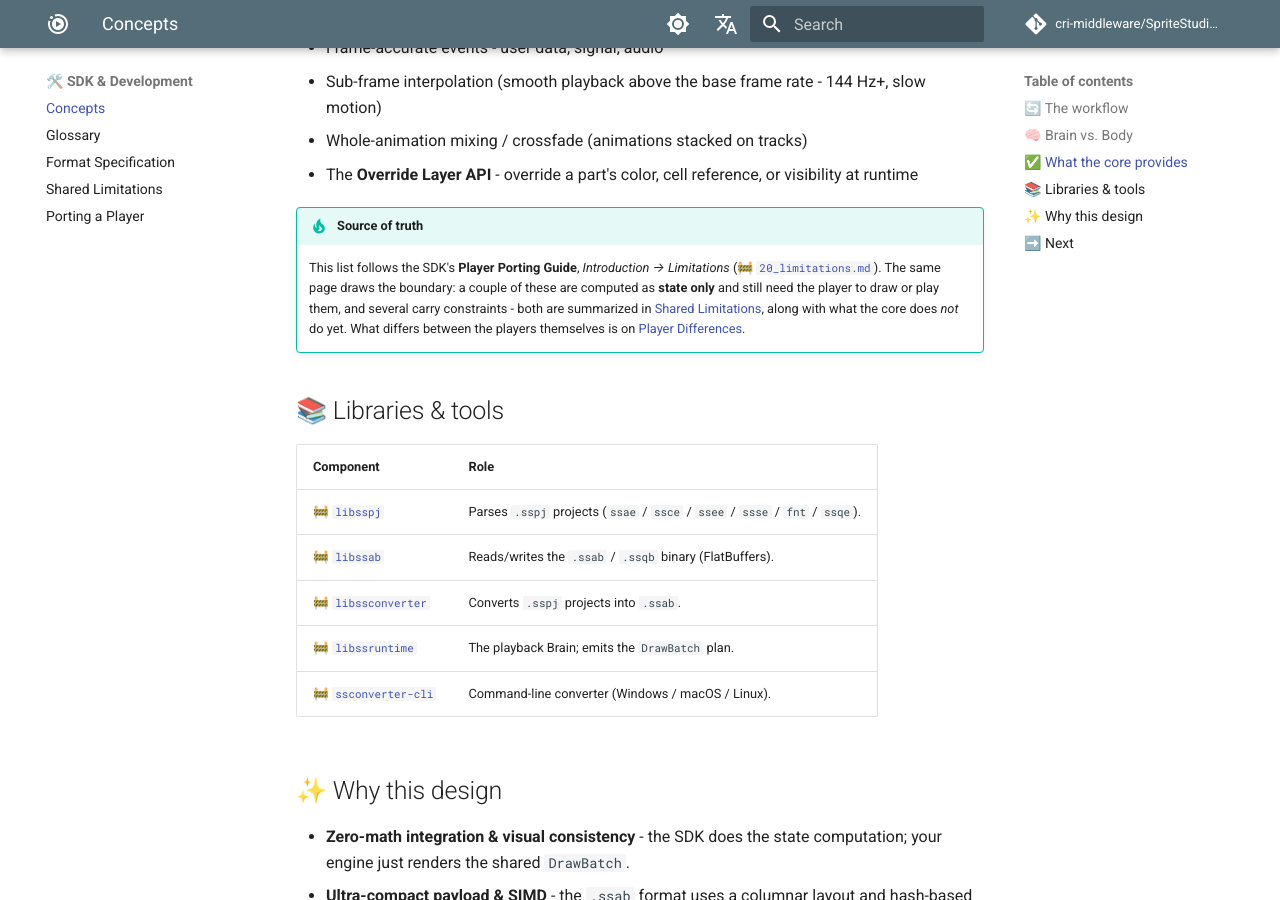
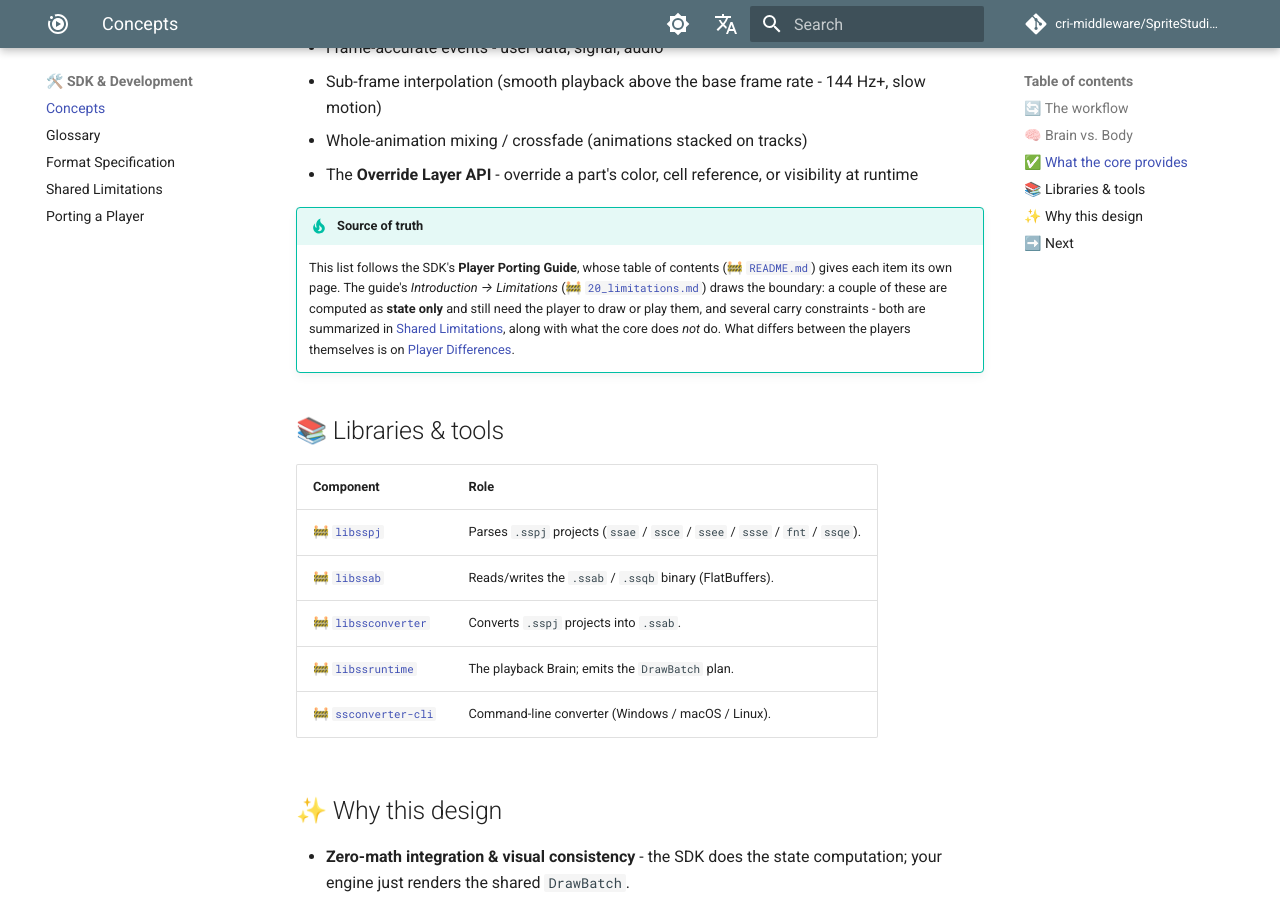
Before and after one commit to cri-middleware/SpriteStudio-Docs, an MkDocs documentation site: the page built from docs/en/sdk/concepts.md, in a window 1280 px wide and 900 px high, scrolled down 1314 px. Built offline with MkDocs 1.6.1 and Material for MkDocs 9.7.7, drawn with Linux system fonts in a browser that asks for light colours; comment, search, counter and statistics services are not loaded.

Commit message:
docs: SDK Concepts names the guide's contents as its source
The "What the core provides" list cited the Player Porting Guide's
Limitations page, which since lists constraints only. The list follows
the guide's table of contents, where each item has a page; the
Limitations page stays cited for the boundary it draws.

AGENTS.md said "the first ... the second" after a list of five pages;
it now names which page follows which source.

```diff
--- a/docs/en/sdk/concepts.md
+++ b/docs/en/sdk/concepts.md
@@ -60,11 +60,13 @@ Because every official player evaluates animations with `libssruntime`, this fea
 - The **Override Layer API** - override a part's color, cell reference, or visibility at runtime
 
 !!! tip "Source of truth"
-    This list follows the SDK's **Player Porting Guide**, *Introduction → Limitations*
-    (🚧 [`20_limitations.md`](https://github.com/cri-middleware/SpriteStudio-SDK/blob/HEAD/libs/ssruntime/docs/10_introduction/20_limitations.md)).
-    The same page draws the boundary: a couple of these are computed as **state only** and still
-    need the player to draw or play them, and several carry constraints - both are summarized in
-    [Shared Limitations](./limitations.md), along with what the core does *not* do yet. What
+    This list follows the SDK's **Player Porting Guide**, whose table of contents
+    (🚧 [`README.md`](https://github.com/cri-middleware/SpriteStudio-SDK/blob/HEAD/libs/ssruntime/docs/README.md)) gives each item its own page.
+    The guide's *Introduction → Limitations*
+    (🚧 [`20_limitations.md`](https://github.com/cri-middleware/SpriteStudio-SDK/blob/HEAD/libs/ssruntime/docs/10_introduction/20_limitations.md)) draws the
+    boundary: a couple of these are computed as **state only** and still need the player to draw or
+    play them, and several carry constraints - both are summarized in
+    [Shared Limitations](./limitations.md), along with what the core does *not* do. What
     differs between the players themselves is on
     [Player Differences](../overview/player-differences.md).
 
```
Also changed, not shown: AGENTS.md (+3 -2 lines), docs/ja/sdk/concepts.md (+1 -1 lines).
